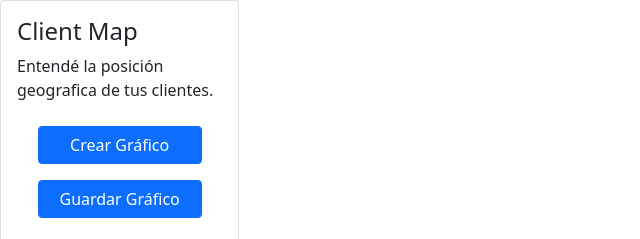
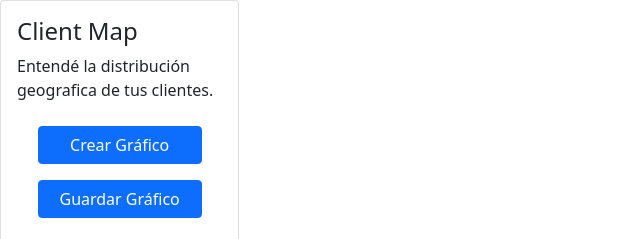
Before and after one commit to jerecoder/clientmap, a website built with webpack: page dist/index.html in a window 1280 px wide. Shown: the top 239 px of the page, 0-640 px from the left. Built offline with nearby package versions, Linux system fonts and the light colour scheme; some packages are replaced by stand-ins of ours.

Commit message:
description change

```diff
--- a/dist/index.html
+++ b/dist/index.html
@@ -15,7 +15,7 @@
     <div class="card" id="interact">
         <div class="card-body" id="cbody">
             <h4 class="card-title" style="text-align: left;">Client Map</h4>
-            <p class="card-text">Entendé la posición geografica de tus clientes.</p>
+            <p class="card-text">Entendé la distribución geografica de tus clientes.</p>
             <a href="#" id="crear" class="btn btn-primary">Crear Gráfico</a>
             <a href="#" class="btn btn-primary">Guardar Gráfico</a>
             <ul class="list-group" id="ubicaciones">
```
